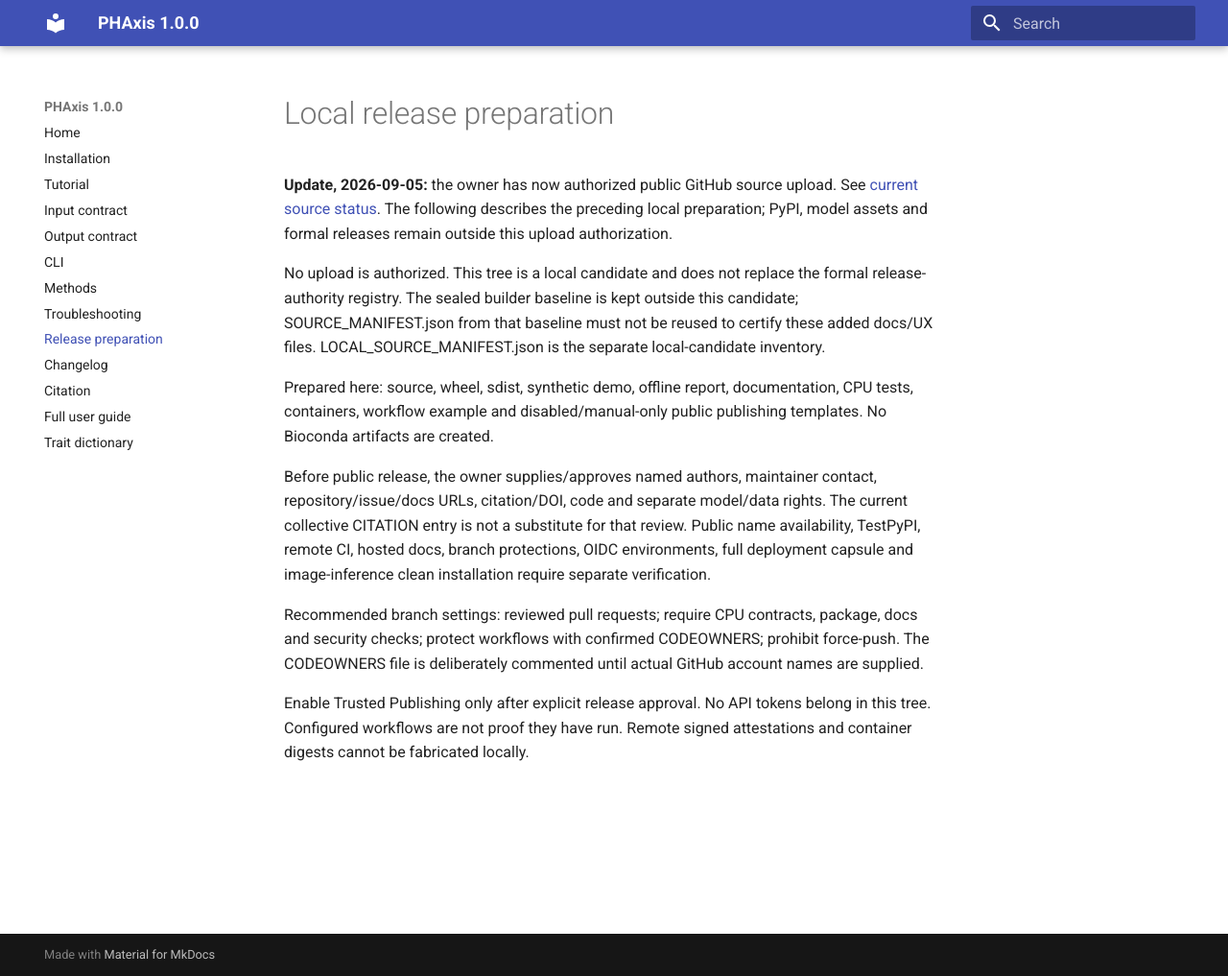
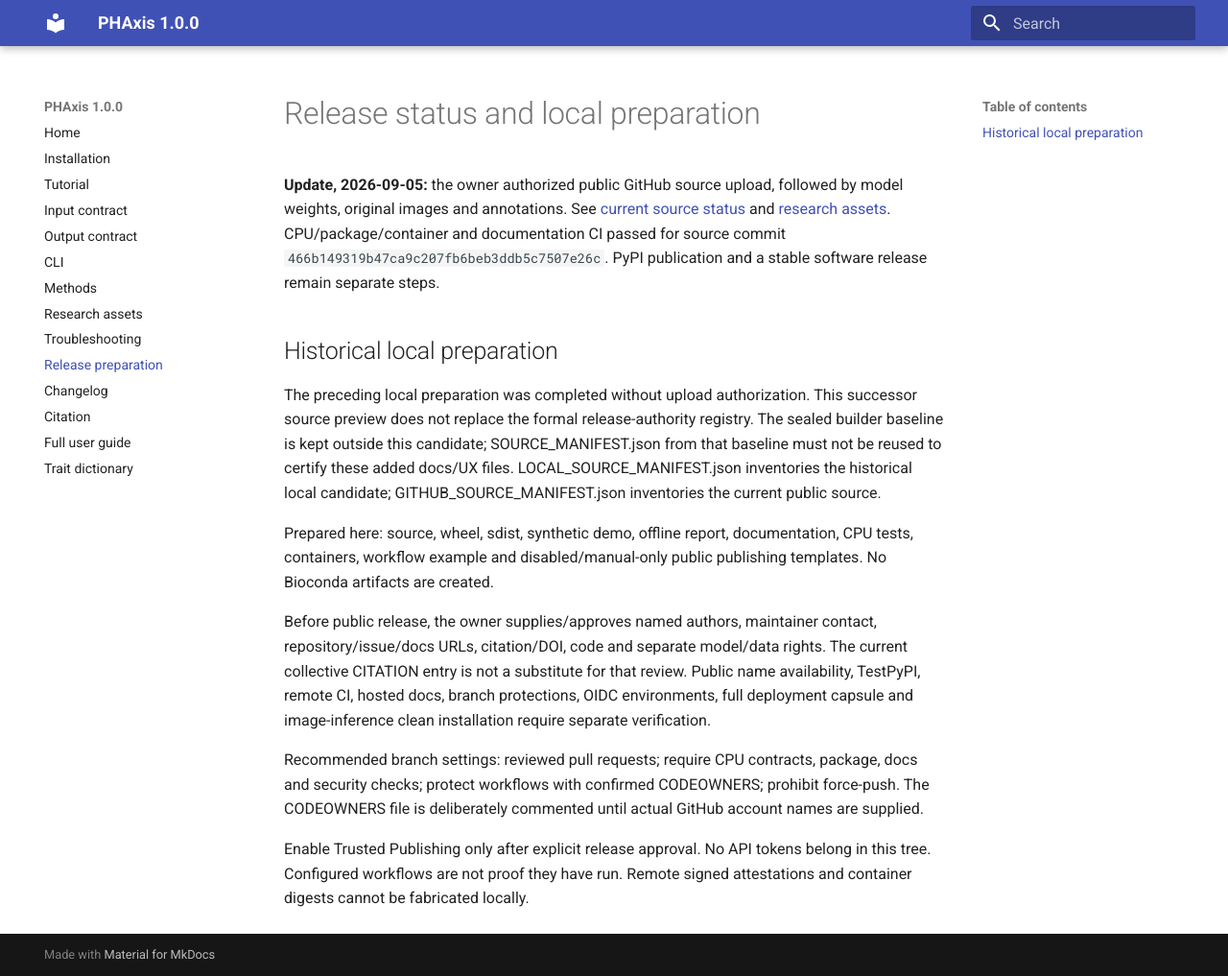
Before and after one commit to 707728642li/PHAxis, an MkDocs documentation site: the page built from docs/releasing.md, in a window 1280 px wide and 1017 px high. Shown: the whole window at 96% size. Built offline with MkDocs 1.6.1 and Material for MkDocs 9.7.7, drawn with Linux system fonts in a browser that asks for light colours.

Commit message:
Document verified research asset downloads and current publication status

```diff
--- a/docs/releasing.md
+++ b/docs/releasing.md
@@ -1,11 +1,20 @@
-# Local release preparation
+# Release status and local preparation
 
-**Update, 2026-09-05:** the owner has now authorized public GitHub source upload.
-See [current source status](https://github.com/707728642li/PHAxis/blob/main/GITHUB_SOURCE_STATUS.md). The following describes
-the preceding local preparation; PyPI, model assets and formal releases remain
-outside this upload authorization.
+**Update, 2026-09-05:** the owner authorized public GitHub source upload, followed
+by model weights, original images and annotations. See
+[current source status](https://github.com/707728642li/PHAxis/blob/main/GITHUB_SOURCE_STATUS.md)
+and [research assets](research-assets.md). CPU/package/container and documentation
+CI passed for source commit `466b149319b47ca9c207fb6beb3ddb5c7507e26c`.
+PyPI publication and a stable software release remain separate steps.
 
-No upload is authorized. This tree is a local candidate and does not replace the formal release-authority registry. The sealed builder baseline is kept outside this candidate; SOURCE_MANIFEST.json from that baseline must not be reused to certify these added docs/UX files. LOCAL_SOURCE_MANIFEST.json is the separate local-candidate inventory.
+## Historical local preparation
+
+The preceding local preparation was completed without upload authorization.
+This successor source preview does not replace the formal release-authority
+registry. The sealed builder baseline is kept outside this candidate;
+SOURCE_MANIFEST.json from that baseline must not be reused to certify these
+added docs/UX files. LOCAL_SOURCE_MANIFEST.json inventories the historical local
+candidate; GITHUB_SOURCE_MANIFEST.json inventories the current public source.
 
 Prepared here: source, wheel, sdist, synthetic demo, offline report, documentation, CPU tests, containers, workflow example and disabled/manual-only public publishing templates. No Bioconda artifacts are created.
 
--- a/mkdocs.yml
+++ b/mkdocs.yml
@@ -12,6 +12,7 @@ nav:
   - Output contract: outputs.md
   - CLI: cli.md
   - Methods: methods.md
+  - Research assets: research-assets.md
   - Troubleshooting: faq.md
   - Release preparation: releasing.md
   - Changelog: changelog.md
```
Also changed, not shown: README.md (+5 -1 lines), README_CN.md (+6 -0 lines), docs/research-assets.md (added, +66 -0 lines), GITHUB_SOURCE_MANIFEST.json.
